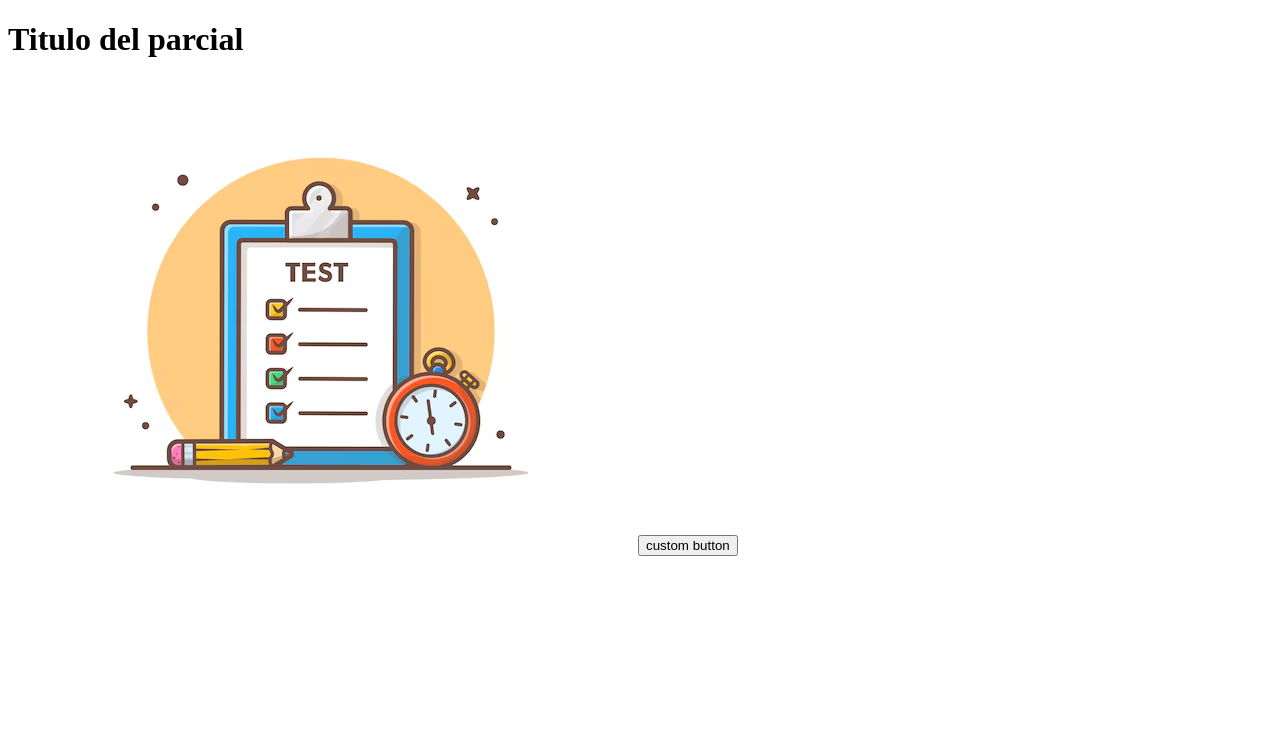
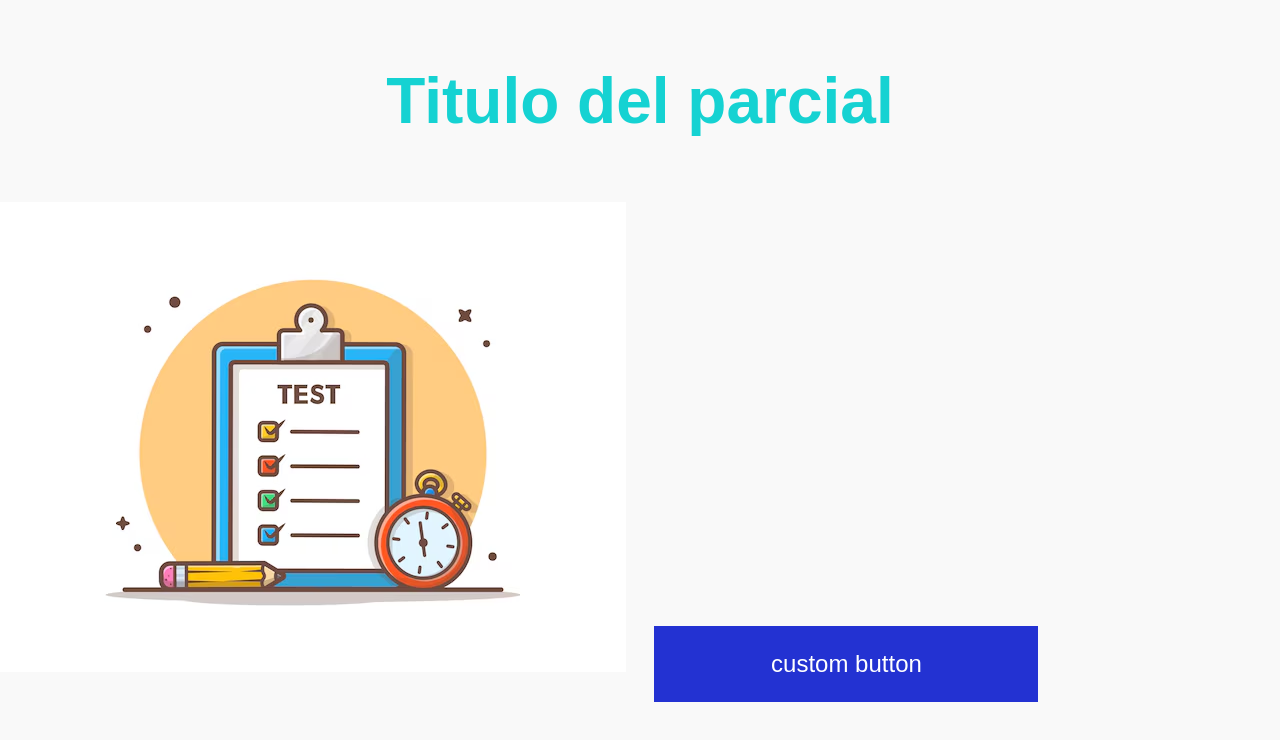
Before and after one commit to ownerng/Parcial-11-10-24, a plain HTML site: page index.html in a window 1280 px wide. Drawn offline with Linux system fonts and the light colour scheme.

Commit message:
pushing styles

```diff
--- a/styles/styles.css
+++ b/styles/styles.css
@@ -1,16 +1,17 @@
-.body {
-    background-color: #f0f0f0;
+body {
+    background-color: #f9f9f9;
     font-family: Arial, sans-serif;
     margin: 0;
     padding: 0;
 }
 
-.image {
+image {
     width: 100%;
     height: auto;
+    margin-bottom: 3px;
 }
 
-.h1 {
+h1 {
     text-align: center;
     color: #15d2d2;
     text-decoration-color: blue;
@@ -20,7 +21,7 @@
     padding: 1em;
 }
 
-.button {
+button {
     background-color: #2332d2;
     width: 30%;
     height: 15%;
```
Also changed, not shown: index.html (+0 -1 lines).
